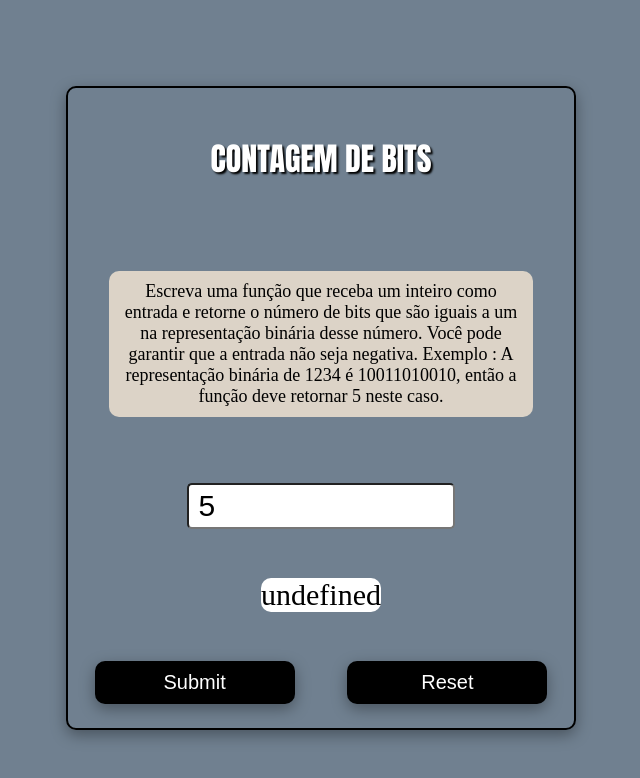
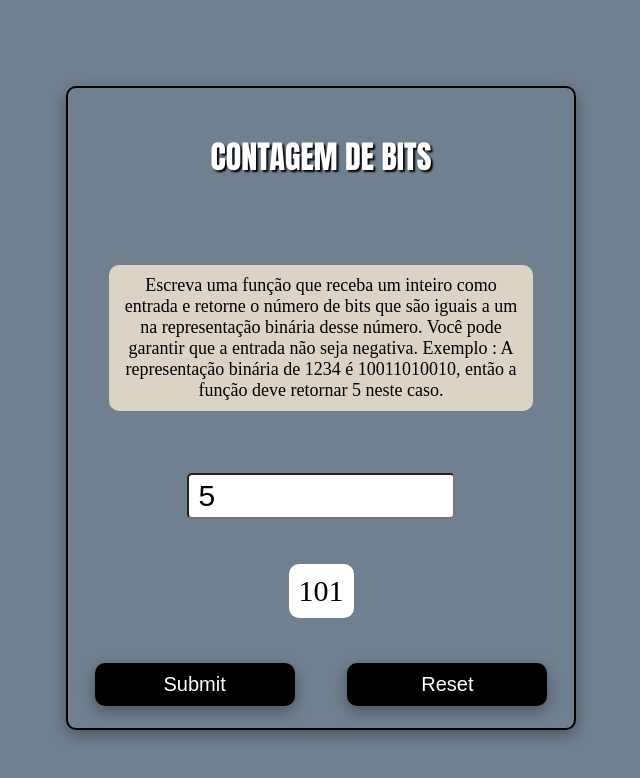
Before and after one commit to eliasjrdev/contagem-de-bits, a plain HTML site: page index.html in a window 1280 px wide. Both pictures are taken after typing "5" into the empty fields and a click on the button "Submit". Shown: the whole page, without its empty margins (319-959 px from the left). Drawn offline with Linux system fonts and the light colour scheme.

Commit message:
trabalhando na extração de strings

```diff
--- a/contbits.js
+++ b/contbits.js
@@ -7,13 +7,19 @@ botao1.addEventListener('click', rodar);
 botao2.addEventListener('click', apagar);
 
 function rodar(){
-    let v3 = parseInt(v1);
-    let bin = v3.toString(2);
-    resposta.style.display = 'flex';
-    resposta.innerHTML = bin.value
+    let deposito = 0
+    let v3 = v1.value;
+    let convert = (v3 >>> 0).toString(2)
+    resposta.style.display = 'block';
+    resposta.innerHTML = convert;
+    let tam = convert.length
+    for (var test = tam; tam === 1; deposito++ ){
+        console.log(test)
+    }
 }
 
 function apagar(){
     v1.value = '';
     resposta.innerHTML = '';
+    resposta.style.display = 'none';
 }
--- a/index.html
+++ b/index.html
@@ -18,7 +18,9 @@
         <input type="number" name="num" id="num">
 
         <div class="res">
-            <p>Resp aqui</p>
+            <div>
+                <p>Resp aqui</p>
+            </div>
         </div>
         <div class="botoes">
             <button type="reset"id="sub">Submit</button>
--- a/style.css
+++ b/style.css
@@ -69,4 +69,9 @@ button:hover{
     font-size: 30px;
     border-radius: 10px;
     background-color: white;
+    padding: 10px;
 }
+
+.res div{
+    border: 2px solid red;
+}
```
